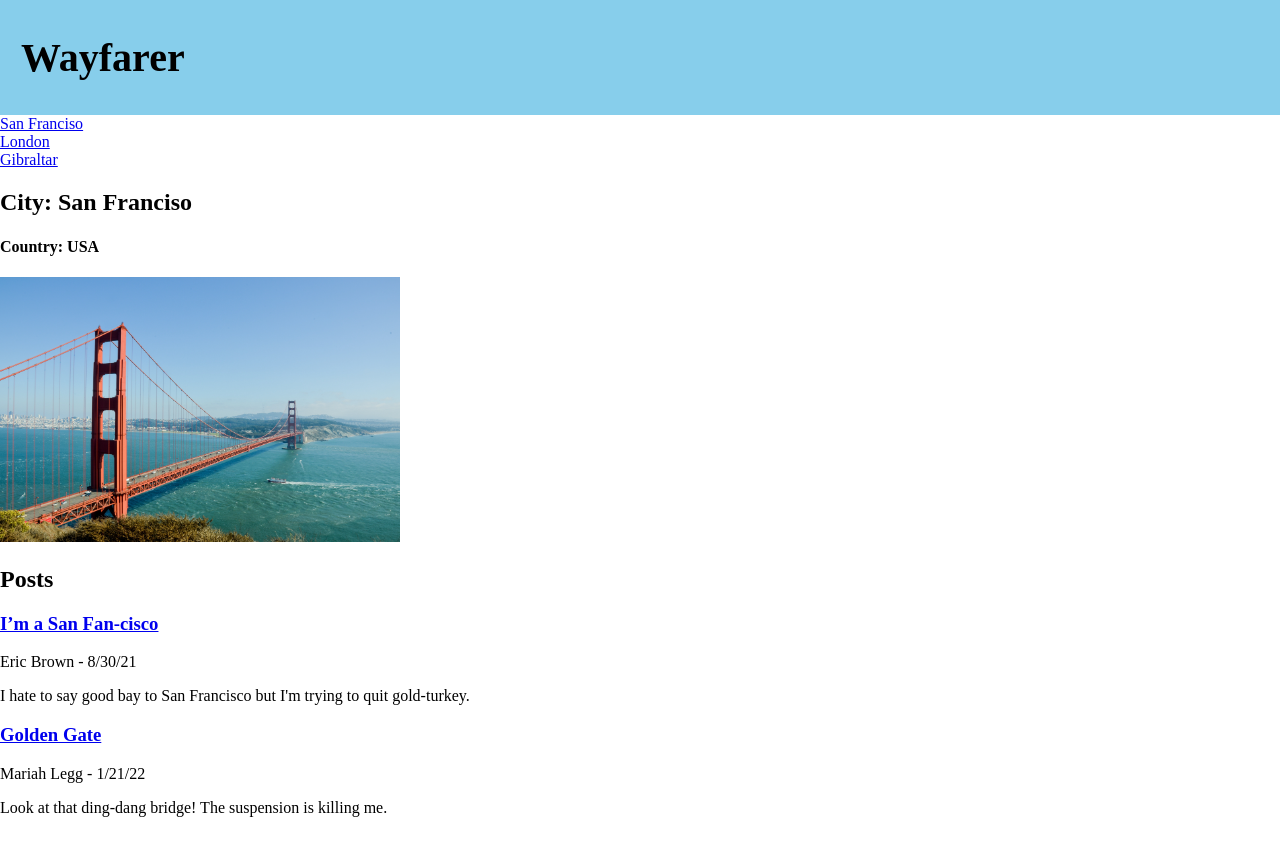
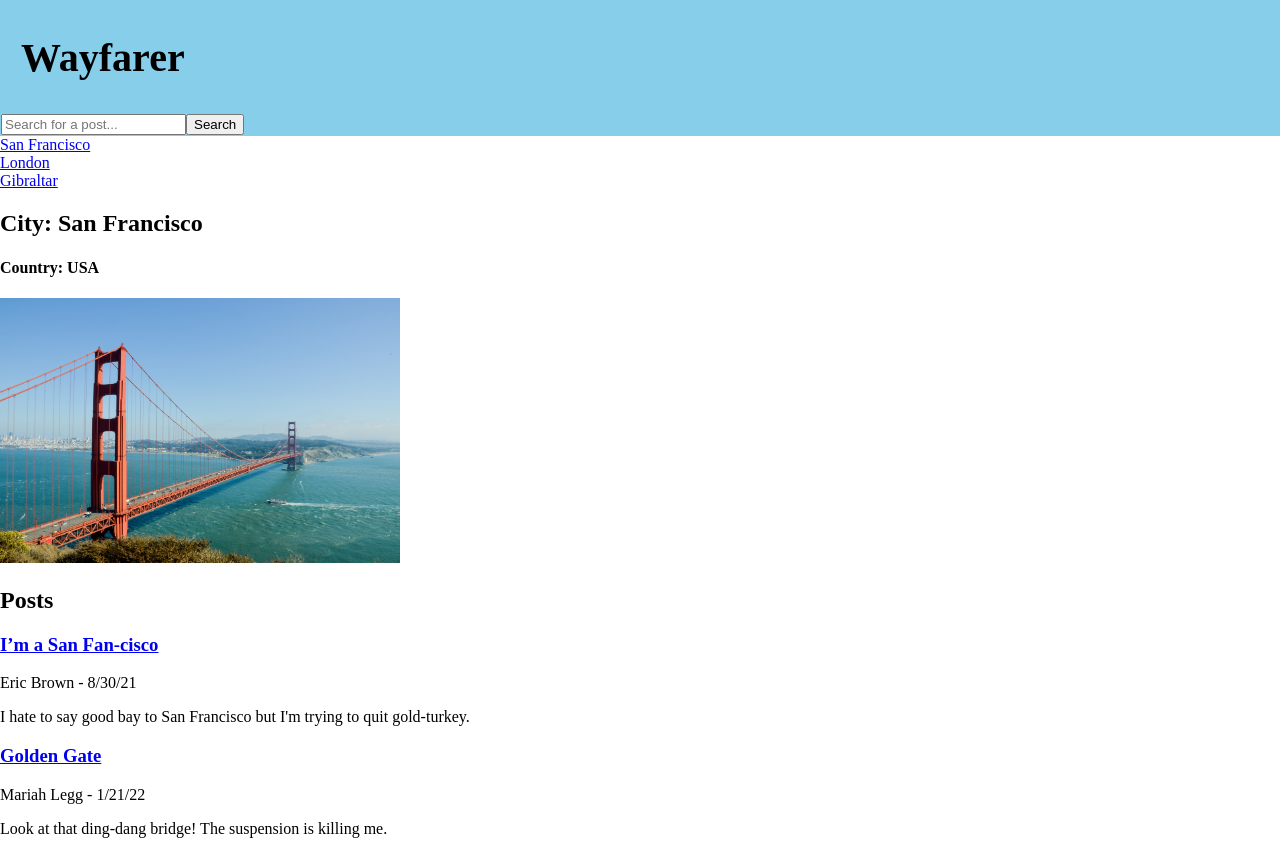
Before and after one commit to cosmicavocado/Wayfarer, an Angular app in the folder wayfarer/: page /cities/1 in a window 1280 px wide. Before the commit the page ends 833 px from the top, so only its background shows below. Built offline with nearby package versions, Linux system fonts and the light colour scheme.

Commit message:
Add search component and partially complete regex search.

```diff
--- a/wayfarer/src/app/app.module.ts
+++ b/wayfarer/src/app/app.module.ts
@@ -1,21 +1,25 @@
 import { NgModule } from '@angular/core';
 import { BrowserModule } from '@angular/platform-browser';
+import { FormsModule } from '@angular/forms';
 
 import { AppRoutingModule } from './app-routing.module';
 import { AppComponent } from './app.component';
 import { HeaderComponent } from './header/header.component';
 import { CitiesComponent } from './cities/cities.component';
 import { PostsComponent } from './posts/posts.component';
+import { SearchComponent } from './search/search.component';
 
 @NgModule({
   declarations: [
     AppComponent,
     HeaderComponent,
     CitiesComponent,
-    PostsComponent
+    PostsComponent,
+    SearchComponent
   ],
   imports: [
     BrowserModule,
+    FormsModule,
     AppRoutingModule
   ],
   providers: [],
--- a/wayfarer/src/app/cities/cities.ts
+++ b/wayfarer/src/app/cities/cities.ts
@@ -1,7 +1,7 @@
 export const CITIES = [
     {
         id: 1,
-        name: "San Franciso",
+        name: "San Francisco",
         country: "USA",
         image: "../../assets/images/golden-gate.png",
         posts: [
--- a/wayfarer/src/app/header/header.component.html
+++ b/wayfarer/src/app/header/header.component.html
@@ -2,4 +2,5 @@
     <h2>
         <a routerLink="/">Wayfarer</a>
     </h2>
+    <app-search></app-search>
 </div>
--- /dev/null
+++ b/wayfarer/src/app/search/search.component.css
@@ -0,0 +1,3 @@
+input {
+    display: inline-block;
+}
--- /dev/null
+++ b/wayfarer/src/app/search/search.component.html
@@ -0,0 +1,2 @@
+<input type="text" placeholder="Search for a post..." [(ngModel)]="searchText">
+<input type="submit" value="Search" (click)=searchPosts(searchText)>
--- /dev/null
+++ b/wayfarer/src/app/search/search.component.ts
@@ -0,0 +1,41 @@
+import { Component, OnInit } from '@angular/core';
+import { CITIES } from '../cities/cities'
+
+@Component({
+  selector: 'app-search',
+  templateUrl: './search.component.html',
+  styleUrls: ['./search.component.css']
+})
+export class SearchComponent implements OnInit {
+  searchText: string = '';
+
+  constructor() { }
+
+  ngOnInit(): void {
+  }
+
+  searchPosts(searchText: string): void {
+
+
+    if (searchText !== '') {
+      // get searchText
+      let searchExp = new RegExp(searchText, 'i');
+      // search cities
+      CITIES.forEach(city => {
+        city.posts.forEach(post => {
+          let matchTitle = post.title.match(searchExp);
+          let matchPost = post.body.match(searchExp);
+
+          // Log results
+          if (matchTitle !== null || matchPost !== null) {
+            console.log(matchTitle);
+            console.log(matchPost);
+          }
+        })
+      })
+
+    }
+
+  }
+
+}
```
Also changed, not shown: 1 other file (tests, documents, lock files or other folders).
